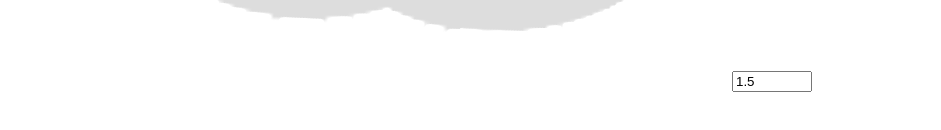
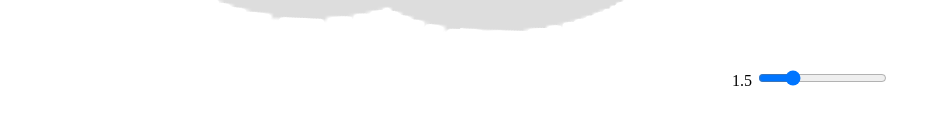
Before and after one commit to snorrwe/rotate-by-shear, a SvelteKit app: page / in a window 1280 px wide. Shown: the part 474-604 px from the top of the page, without its empty margins (0-941 px from the left). Built offline with nearby package versions, Linux system fonts and the light colour scheme.

Commit message:
Use a range input

```diff
--- a/src/routes/+page.svelte
+++ b/src/routes/+page.svelte
@@ -1,10 +1,13 @@
 <script>
 	import RotateCanvas from '$lib/rotateCanvas.svelte';
 
-    let phi = $state(1.5);
+	let phi = $state(1.5);
 </script>
 
 <h1>Welcome</h1>
 
 <RotateCanvas imagePath="favicon.png" angle={phi} />
-<input type="number" min="0" max="6.283" step="0.1" bind:value={phi} />
+<label for="angle">
+	{phi}
+</label>
+<input name="angle" type="range" min="0" max="6.283" step="0.1" bind:value={phi} />
```
